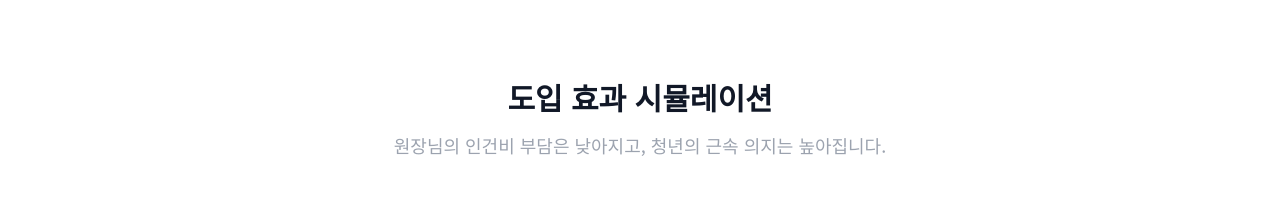
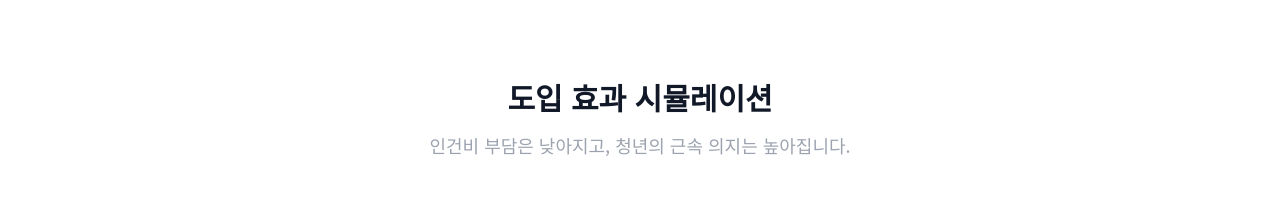
Before and after one commit to sage-kicpa/kicpa-training, a plain HTML site: page index.html in a window 1280 px wide. Shown: the part 2120-2341 px from the top of the page. Drawn offline with nearby package versions, Linux system fonts and the light colour scheme.

Commit message:
Add files via upload

```diff
--- a/index.html
+++ b/index.html
@@ -312,7 +312,7 @@
                 { id: "benefit-4", title: "정부 지원 행정 올케어", icon: "🛡️", desc: "복잡한 정부 지원금 신청 절차를 본회와 협약 기관이 전담하여 행정 부담을 최소화합니다." }
             ],
             roi_title: "도입 효과 시뮬레이션",
-            roi_desc: "원장님의 인건비 부담은 낮아지고, 청년의 근속 의지는 높아집니다.",
+            roi_desc: "인건비 부담은 낮아지고, 청년의 근속 의지는 높아집니다.",
             talent_title: "준비된 실무 인재의 역량",
             talent_desc: "직업계고 졸업생의 빠른 적응력과 디지털 역량을 검증했습니다.",
             skills: [
```
